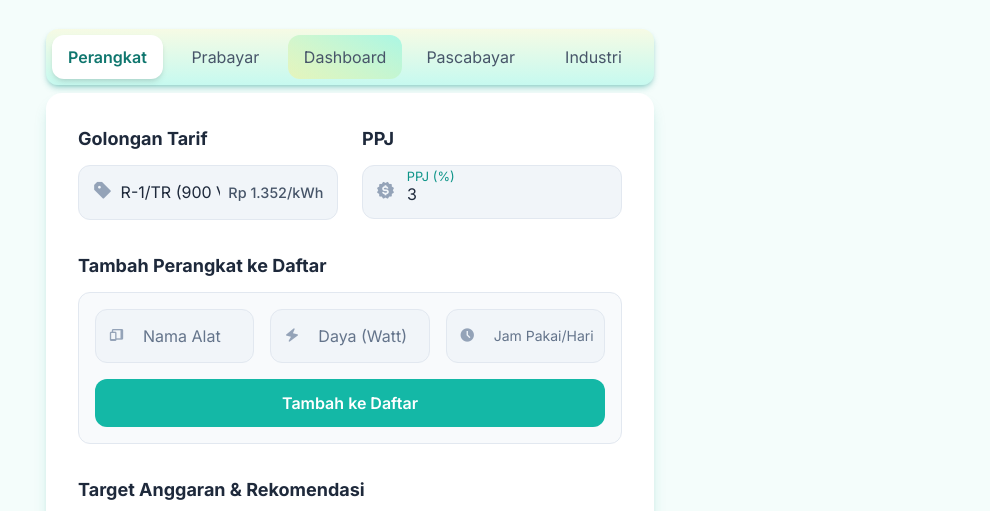
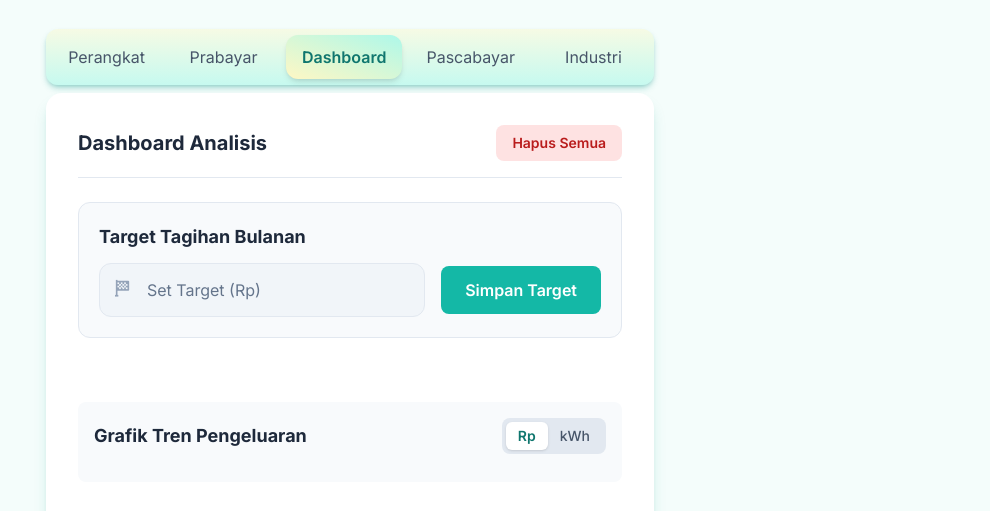
Before and after one commit to mridzieqfch/CalcKWh, a plain HTML site: page docs/index.html in a window 1280 px wide. Shown: the part 251-762 px from the top of the page, without its empty margins (290-1280 px from the left). Drawn offline with nearby package versions, Linux system fonts and the light colour scheme.

Commit message:
Perbauri Tab Utama

```diff
--- a/docs/index.html
+++ b/docs/index.html
@@ -477,7 +477,7 @@
                 showModal('Pusat Informasi & Edukasi', infoContentHTML);
             });
 
-            switchMainTab('daya');
+            switchMainTab('riwayat');
         });
     </script>
 
```
